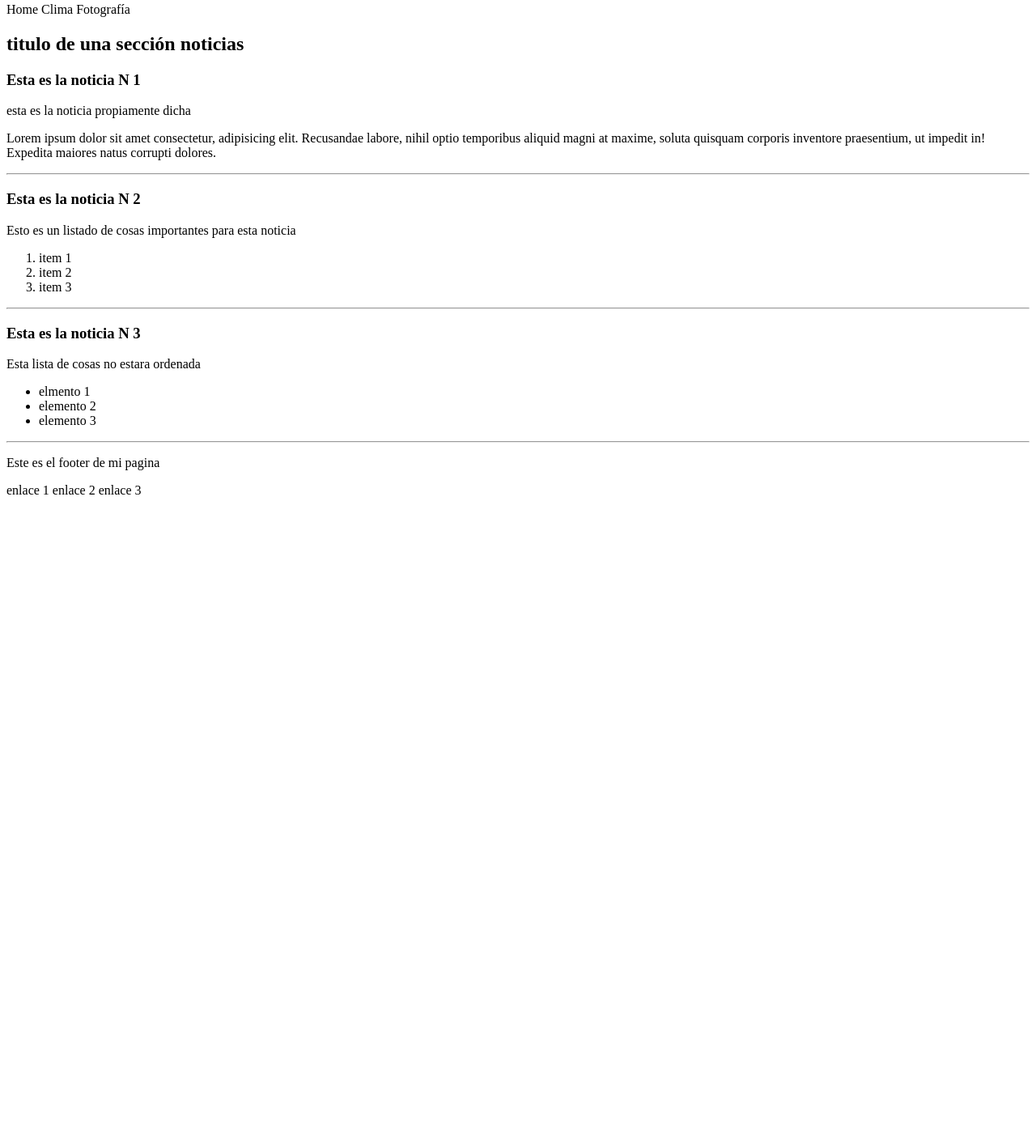
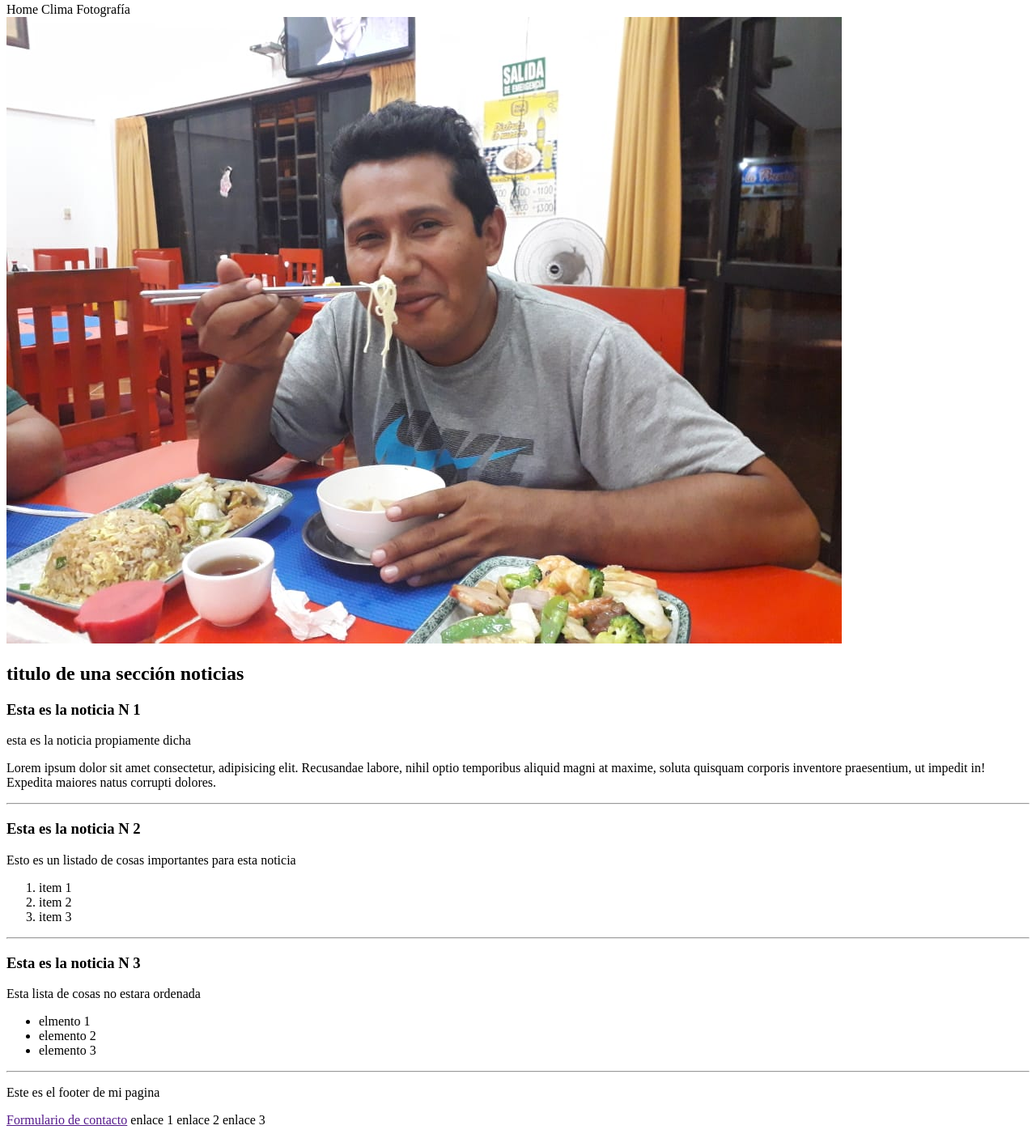
Before and after one commit to kpinchi/RpositorioHenry, a website: page C3 HTML/index.html in a window 1280 px wide. Shown: the part 121-1522 px from the top of the page at 81% size. Before the commit the page ends 800 px from the top, so only its background shows below. Drawn offline with Linux system fonts and the light colour scheme.

Commit message:
sigo aprendiendo el poder de las etquetas en html

```diff
--- a/C3 HTML/index.html
+++ b/C3 HTML/index.html
@@ -14,6 +14,7 @@
             <span>Clima</span>
             <span>Fotografía</span>
             <main>
+                <img src="./2020-08-04 07.51.45.jpg"/>
                 <section>
                     <h2>titulo de una sección noticias</h2>
                     <article>
@@ -53,6 +54,9 @@
                 <hr />
             <footer>
                 <p>Este es el footer de mi pagina</p>
+
+                <a href="">Formulario de contacto</a>
+
                 <span>enlace 1</span>
                 <span>enlace 2</span>
                 <span>enlace 3</span>
```
Also changed, not shown: C3 HTML/2020-08-04 07.51.45.jpg (added), C3 HTML/contacto.html (added).
